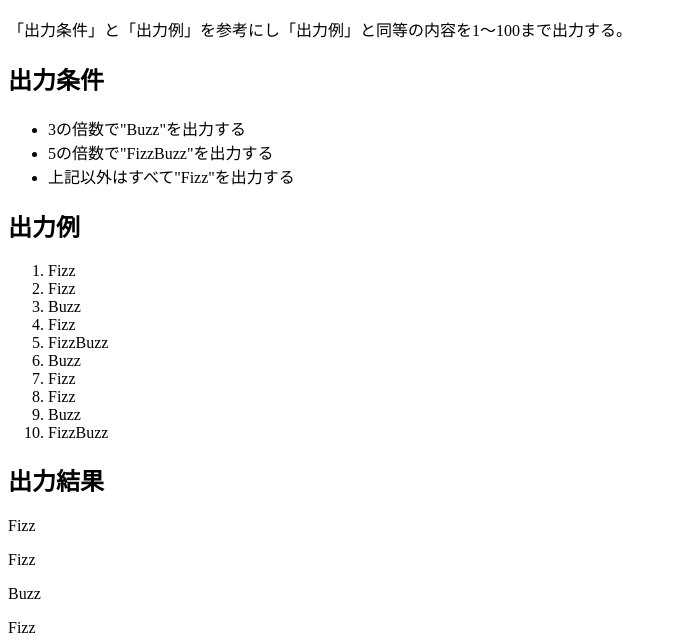
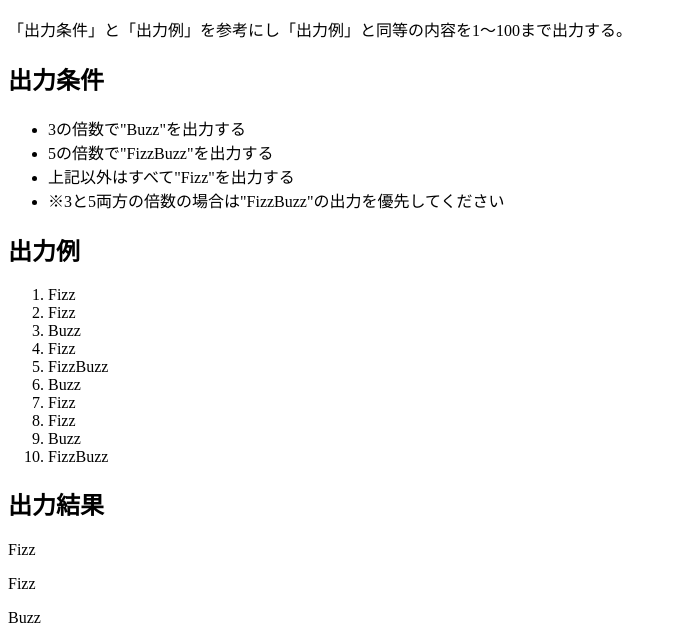
Before and after one commit to R-Takimoto/calculator, a plain HTML site: page fizzbuzz.html in a window 1280 px wide. Shown: the part 127-767 px from the top of the page, without its empty margins (0-677 px from the left). Drawn offline with Linux system fonts and the light colour scheme.

Commit message:
出力条件に詳細情報を追加

```diff
--- a/fizzbuzz.html
+++ b/fizzbuzz.html
@@ -15,6 +15,7 @@
         <li>3の倍数で"Buzz"を出力する</li>
         <li>5の倍数で"FizzBuzz"を出力する</li>
         <li>上記以外はすべて"Fizz"を出力する</li>
+        <li>※3と5両方の倍数の場合は"FizzBuzz"の出力を優先してください</li>
     </ul>
     <h2>出力例</h2>
     <ol>
```
